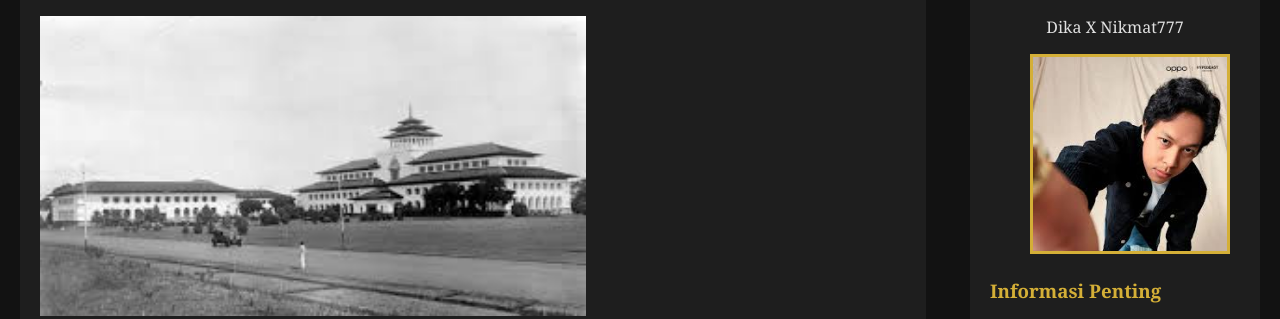
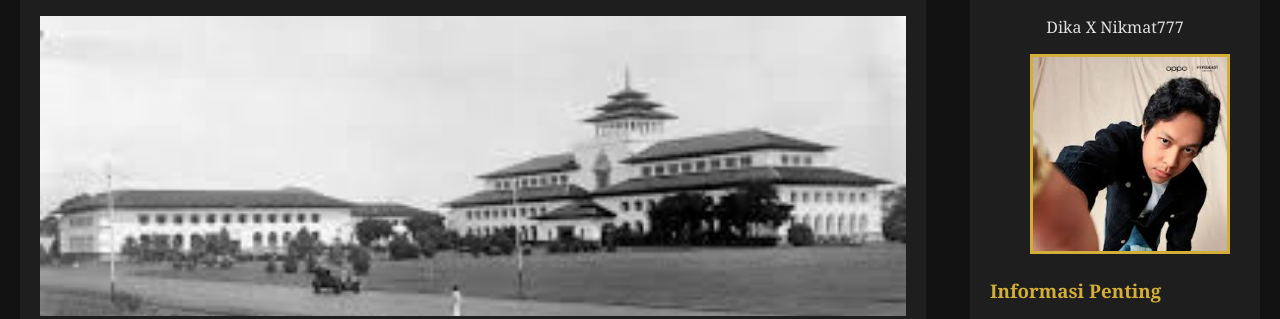
Before and after one commit to MuhammadDika77/WEB-DASAR, a plain HTML site: page index.html in a window 1280 px wide. Shown: the part 443-762 px from the top of the page. Drawn offline with Linux system fonts and the light colour scheme.

Commit message:
Update style.css

```diff
--- a/asset/styles/style.css
+++ b/asset/styles/style.css
@@ -55,7 +55,7 @@ footer{
     font-weight: bold;
 }
 .featured-image{
-    width: 63%;
+    width: 100%;
     max-height: 300px;
     object-fit: cover;
     object-position: center;
```
